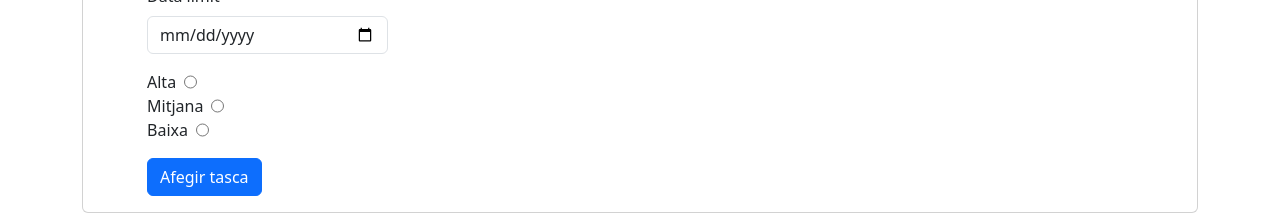
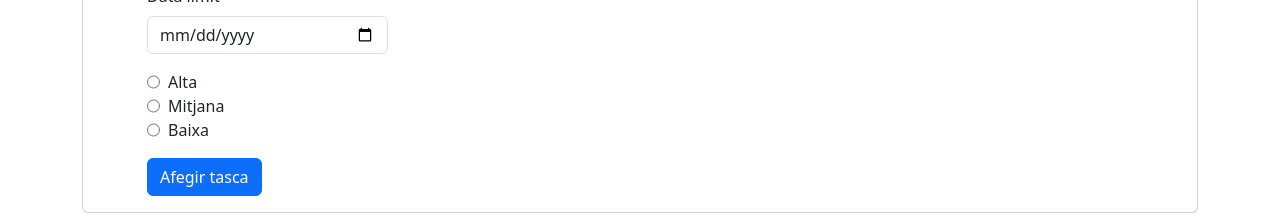
Before and after one commit to aaroncano2006/react_task_manager, a React (Vite) app: page / in a window 1280 px wide. Shown: the part 378-593 px from the top of the page. Built offline with nearby package versions, Linux system fonts and the light colour scheme.

Commit message:
Canvi en la maquetació del component RadioButton.jsx

```diff
--- a/src/components/RadioButton.jsx
+++ b/src/components/RadioButton.jsx
@@ -8,11 +8,12 @@ function RadioButton({ bootstrap = null, name, id, children, defaultValue }) {
 
   return (
     <div className="d-flex">
-      <label className="me-2" htmlFor={id}>
+
+      <input className={bootstrap} type="radio" id={id} defaultValue={defaultValue} {...register(name)} />
+
+      <label className="ms-2" htmlFor={id}>
         {children}
       </label>
-
-      <input className={bootstrap} type="radio" id={id} defaultValue={defaultValue} {...register(name)} />
 
       {errors[name] && <p className="text-danger">{errors[name].message}</p>}
     </div>
```
